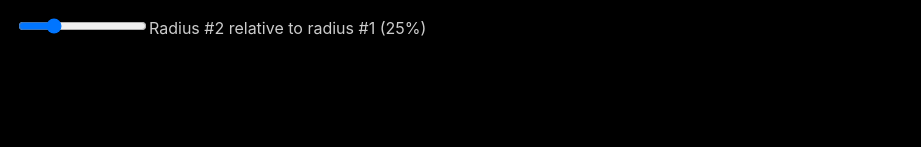
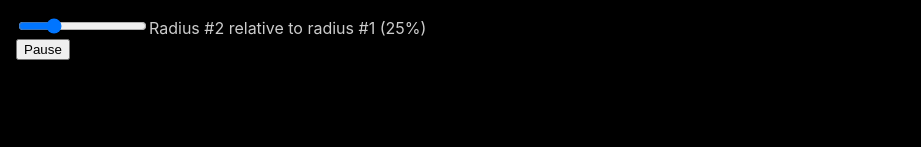
Before and after one commit to panzy/spirograph-toy, a React (Create React App) app: page / in a window 1280 px wide. Shown: the top 147 px of the page, without its empty margins (0-921 px from the left). Built offline with nearby package versions, Linux system fonts and the light colour scheme.

Commit message:
Support pausing animation.

```diff
--- a/src/App.js
+++ b/src/App.js
@@ -5,13 +5,14 @@ import ParamEditor from './ParamEditor';
 
 function App() {
 
+  const graph = new Spirograph();
+
   // param r2
   const [r2, setR2] = useState(25);
 
   useEffect(() => {
-    let s = new Spirograph();
-    s.start(r2);
-    return () => s.stop();
+    graph.start(r2);
+    return graph.stop;
   });
 
   return (
@@ -19,7 +20,12 @@ function App() {
       <header className="App-header">
         <canvas/>
       </header>
-      <ParamEditor defaultValue={r2} onChange={r2 => setR2(r2)}/>
+      <ParamEditor
+        defaultValue={r2}
+        onChange={r2 => setR2(r2)}
+        onPause={() => graph.pause()}
+        onResume={() => graph.resume()}
+      />
     </div>
   );
 }
--- a/src/ParamEditor.css
+++ b/src/ParamEditor.css
@@ -1,3 +1,7 @@
+#ParamEditor {
+    text-align: left;
+}
+
 #ParamEditor label {
     color: #ccc;
 }
--- a/src/ParamEditor.js
+++ b/src/ParamEditor.js
@@ -1,8 +1,10 @@
 import { useState } from 'react';
 import './ParamEditor.css';
 
-function ParamEditor({defaultValue, onChange}) {
+function ParamEditor({defaultValue, onChange, onPause, onResume}) {
   const [value, setVal] = useState(defaultValue ?? 0);
+  const [paused, setPaused] = useState(false);
+
   const onChange_ = e => {
     setVal(e.target.value);
     if (onChange)
@@ -12,6 +14,11 @@ function ParamEditor({defaultValue, onChange}) {
   return <div id='ParamEditor'>
     <input type='range' id='r2' min='0' max='100' value={value} onChange={onChange_}/>
     <label htmlFor='r2'>Radius #2 relative to radius #1 ({value}%)</label>
+    <br/>
+    <button onClick={() => {
+      paused ? onResume() : onPause();
+      setPaused(!paused);
+    }}>{paused ? 'Resume' : 'Pause'}</button>
   </div>;
 }
 
--- a/src/spirograph.js
+++ b/src/spirograph.js
@@ -86,6 +86,15 @@ class Spirograph {
       requestAnimationFrame(this.loop);
   }
 
+  pause = () => {
+    this.stop();
+  }
+
+  resume = () => {
+    this.stopped = false;
+    this.loop();
+  }
+
   start = (r2Percentage) => {
     let canvas = document.querySelector('canvas');
     this.ctx = canvas.getContext('2d');
```
